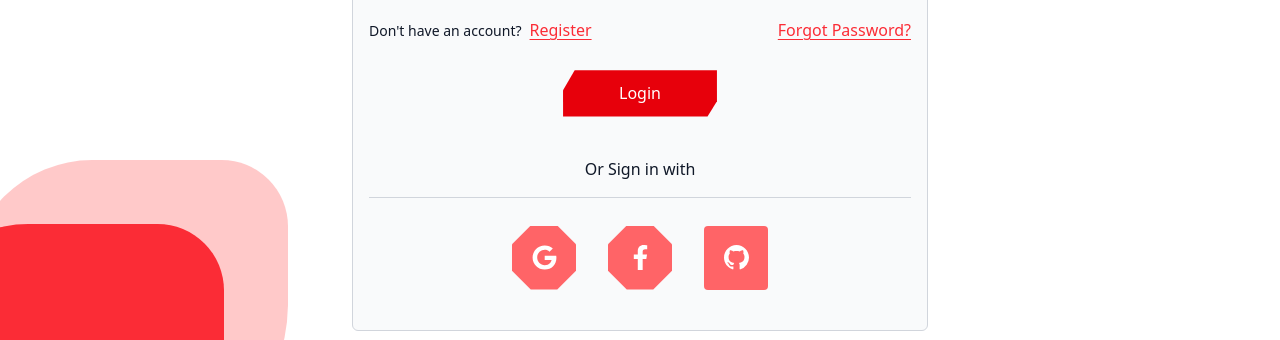
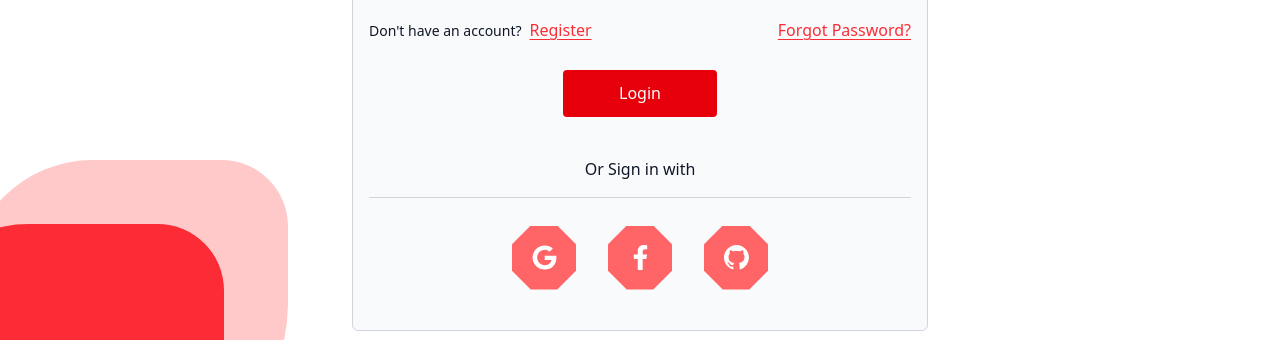
Before and after one commit to salmansadiq121/darloo, a Next.js app: page /authentication in a window 1280 px wide. Shown: the part 456-796 px from the top of the page. Built offline with nearby package versions, Linux system fonts and the light colour scheme; no server answers.

Commit message:
latest updates

```diff
--- a/src/app/components/Auth/Login.js
+++ b/src/app/components/Auth/Login.js
@@ -164,13 +164,13 @@ export default function Login({ setActive }) {
           </div>
           <div className="col-span-2 flex items-center justify-center w-full">
             <button
-              className={`min-w-fit  px-14 bg-red-600 hover:bg-red-700 transition-all duration-300 text-white py-[.7rem] mt-2  flex items-center justify-center gap-2 ${
+              className={`min-w-fit  rounded px-14 bg-red-600 hover:bg-red-700 transition-all duration-300 text-white py-[.7rem] mt-2  flex items-center justify-center gap-2 ${
                 loading ? "animate-pulse cursor-not-allowed" : "cursor-pointer"
               } `}
-              style={{
-                clipPath:
-                  "polygon(7.56% 0%, 86.4% 0%, 100% 0%, 100% 66.93%, 93.88% 100%, 9.8% 100%, 0% 100%, 0% 43.07%)",
-              }}
+              // style={{
+              //   clipPath:
+              //     "polygon(7.56% 0%, 86.4% 0%, 100% 0%, 100% 66.93%, 93.88% 100%, 9.8% 100%, 0% 100%, 0% 43.07%)",
+              // }}
               disabled={loading}
             >
               Login{" "}
@@ -211,11 +211,11 @@ export default function Login({ setActive }) {
             </span>
             <span
               onClick={() => signIn("github")}
-              // style={{
-              //   clipPath:
-              //     " polygon(70.71% 100%, 100% 70.71%, 100% 29.29%, 70.71% 0%, 29.29% 0%, 0% 29.29%, 0% 70.71%, 29.29% 100%)",
-              // }}
-              className="w-[4rem] h-[4rem] flex items-center rounded justify-center bg-red-400 hover:bg-red-700 transition-all duration-300 cursor-pointer"
+              style={{
+                clipPath:
+                  " polygon(70.71% 100%, 100% 70.71%, 100% 29.29%, 70.71% 0%, 29.29% 0%, 0% 29.29%, 0% 70.71%, 29.29% 100%)",
+              }}
+              className="w-[4rem] h-[4rem] flex items-center  justify-center bg-red-400 hover:bg-red-700 transition-all duration-300 cursor-pointer"
             >
               <BsGithub size={25} color="white" />
             </span>
--- a/src/app/components/Auth/Register.js
+++ b/src/app/components/Auth/Register.js
@@ -255,13 +255,13 @@ export default function Register({ setActive }) {
           </div>
           <div className="col-span-2 flex items-center justify-center w-full">
             <button
-              className={`min-w-fit  px-10 bg-red-600 hover:bg-red-700 transition-all duration-300 text-white py-[.7rem] mt-2  flex items-center justify-center gap-2 ${
+              className={`min-w-fit rounded px-10 bg-red-600 hover:bg-red-700 transition-all duration-300 text-white py-[.7rem] mt-2  flex items-center justify-center gap-2 ${
                 loading ? "animate-pulse cursor-not-allowed" : "cursor-pointer"
               } `}
-              style={{
-                clipPath:
-                  "polygon(7.56% 0%, 86.4% 0%, 100% 0%, 100% 66.93%, 93.88% 100%, 9.8% 100%, 0% 100%, 0% 43.07%)",
-              }}
+              // style={{
+              //   clipPath:
+              //     "polygon(7.56% 0%, 86.4% 0%, 100% 0%, 100% 66.93%, 93.88% 100%, 9.8% 100%, 0% 100%, 0% 43.07%)",
+              // }}
               disabled={loading}
             >
               Register with us{" "}
@@ -302,10 +302,10 @@ export default function Register({ setActive }) {
             </span>
             <span
               onClick={() => signIn("github")}
-              // style={{
-              //   clipPath:
-              //     " polygon(70.71% 100%, 100% 70.71%, 100% 29.29%, 70.71% 0%, 29.29% 0%, 0% 29.29%, 0% 70.71%, 29.29% 100%)",
-              // }}
+              style={{
+                clipPath:
+                  " polygon(70.71% 100%, 100% 70.71%, 100% 29.29%, 70.71% 0%, 29.29% 0%, 0% 29.29%, 0% 70.71%, 29.29% 100%)",
+              }}
               className="w-[4rem] h-[4rem] rounded flex items-center justify-center bg-red-600/70 hover:bg-red-700/70 transition-all duration-300 cursor-pointer"
             >
               <BsGithub size={25} color="white" />
```
